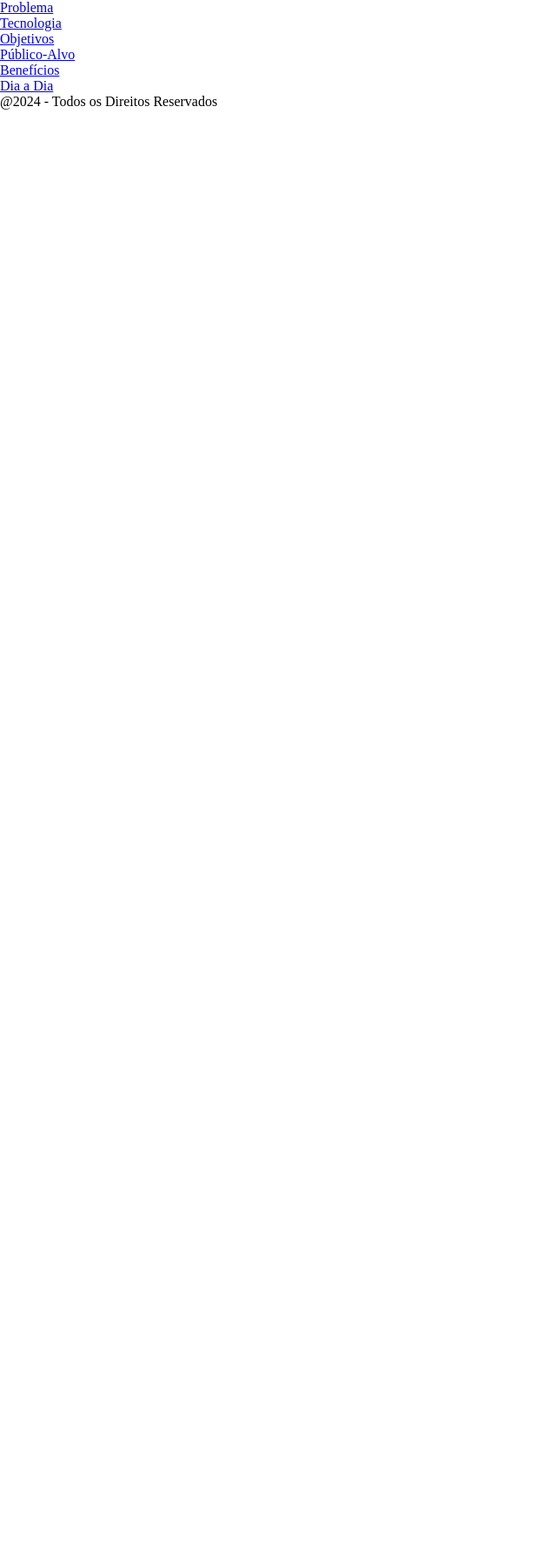
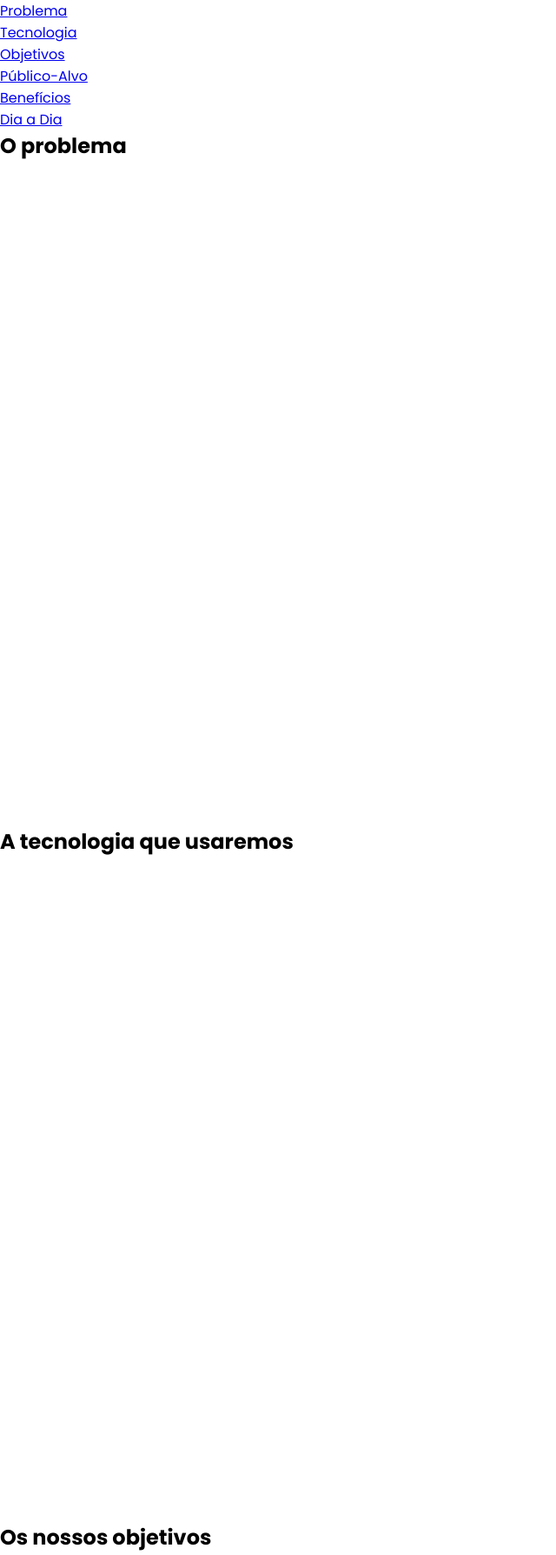
Before and after one commit to ianmonteirom/Global-Solution-1, a plain HTML site: page Front e Web/index.html in a window 1280 px wide. Shown: the top 1788 px of the page at 87% size, without its empty margins (0-640 px from the left). Before the commit the page ends 800 px from the top, so only its background shows below. Drawn offline with Linux system fonts and the light colour scheme.

Commit message:
Adicionando fonte do google fonts

```diff
--- a/Front e Web/index.html
+++ b/Front e Web/index.html
@@ -15,39 +15,45 @@
 
         <nav>
             <ul>
-                <li><a href="#">Problema</a></li>
-                <li><a href="#">Tecnologia</a></li>
-                <li><a href="#">Objetivos</a></li>
-                <li><a href="#">Público-Alvo</a></li>
-                <li><a href="#">Benefícios</a></li>
-                <li><a href="#">Dia a Dia</a></li>
+                <li><a href="#problema">Problema</a></li>
+                <li><a href="#tecnologia">Tecnologia</a></li>
+                <li><a href="#objetivos">Objetivos</a></li>
+                <li><a href="#publicoalvo">Público-Alvo</a></li>
+                <li><a href="#beneficios">Benefícios</a></li>
+                <li><a href="#diaadia">Dia a Dia</a></li>
             </ul>
         </nav>
 
     </header>
 
     <main>
-        <section>
+        <section id="problema">
+            <h1>O problema</h1>
 
         </section>
 
-        <section>
+        <section id="tecnologia">
+            <h1>A tecnologia que usaremos</h1>
 
         </section>
 
-        <section>
+        <section id="objetivos">
+            <h1>Os nossos objetivos</h1>
 
         </section>
 
-        <section>
+        <section id="publicoalvo">
+            <h1>O público que pretendemos impactar</h1>
 
         </section>
 
-        <section>
+        <section id="beneficios">
+            <h1>Os benefícios oferecidos pela nossa solução</h1>
 
         </section>
 
-        <section>
+        <section id="diaadia">
+            <h1>Como nossa solução ajudará no dia a dia do público alvo?</h1>
 
         </section>
     </main>
--- a/Front e Web/src/css/style.css
+++ b/Front e Web/src/css/style.css
@@ -1,5 +1,17 @@
+@import url('https://fonts.googleapis.com/css2?family=Poppins:ital,wght@0,100;0,200;0,300;0,400;0,500;0,600;0,700;0,800;0,900;1,100;1,200;1,300;1,400;1,500;1,600;1,700;1,800;1,900&display=swap');
+
 * {
     margin: 0;
     padding: 0;
     box-sizing: border-box;
+    font-family: "Poppins", sans-serif;
 }
+
+section {
+    height: 100vh;
+}
+
+footer {
+    display: flex;
+    justify-content: center;
+}
--- a/Front e Web/src/js/script.js
+++ b/Front e Web/src/js/script.js
@@ -0,0 +1 @@
+// alert('Seja bem-vindo!')
```
